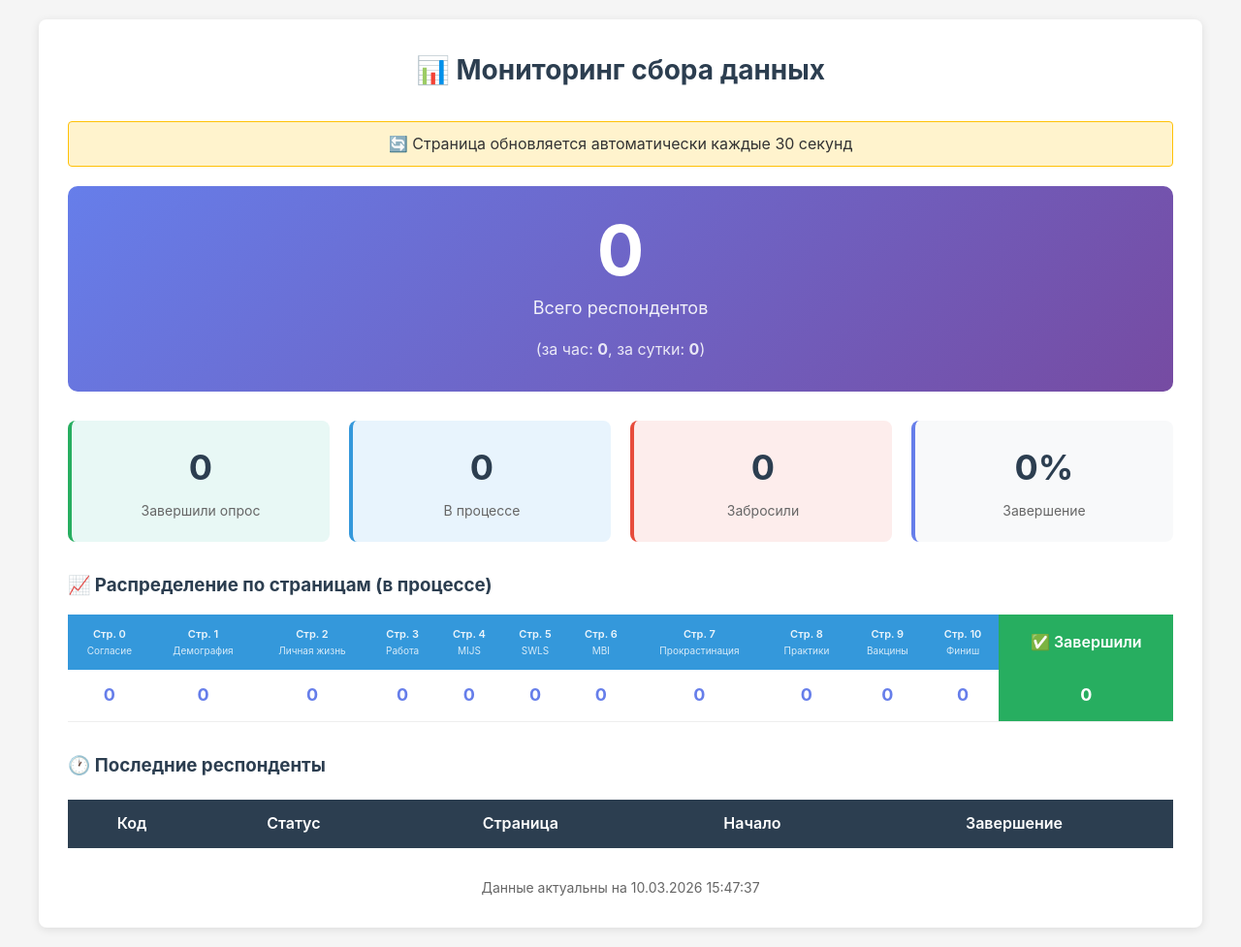
After one commit to mnogosdelal-ru/JediWayThesis, a PHP site: page /Online-Surveys/monitor.php in a window 1280 px wide. The commit adds this page. Shown: the whole page at 97% size. Run offline with PHP 8.4, Linux system fonts and the light colour scheme; tables that the repository leaves empty hold one stand-in row (values such as "Sample post"); lists and menus that the app fills with data are empty.

Commit message:
Добавили страницу мониторинга и починили багу совместимости

```diff
--- /dev/null
+++ b/Survey-02 (Large-Jedi-Survey)/public/monitor.php
@@ -0,0 +1,401 @@
+<?php
+/**
+ * Страница мониторинга сбора данных
+ *
+ * Отображает статистику по респондентам и их прогресс
+ */
+
+require_once __DIR__ . '/../config/config.php';
+require_once __DIR__ . '/../src/Database.php';
+
+// Получаем общую статистику
+$statsQuery = "
+    SELECT
+        COUNT(*) as total,
+        SUM(CASE WHEN created_at >= DATE_SUB(NOW(), INTERVAL 1 HOUR) THEN 1 ELSE 0 END) as last_hour,
+        SUM(CASE WHEN created_at >= DATE_SUB(NOW(), INTERVAL 24 HOUR) THEN 1 ELSE 0 END) as last_24h,
+        SUM(CASE WHEN status = 'completed' THEN 1 ELSE 0 END) as completed,
+        SUM(CASE WHEN status = 'in_progress' THEN 1 ELSE 0 END) as in_progress,
+        SUM(CASE WHEN status = 'abandoned' THEN 1 ELSE 0 END) as abandoned
+    FROM respondents
+";
+
+$stats = Database::selectOne($statsQuery);
+
+// Получаем распределение по страницам
+$pagesQuery = "
+    SELECT
+        current_page,
+        COUNT(*) as count
+    FROM respondents
+    WHERE status = 'in_progress'
+    GROUP BY current_page
+    ORDER BY current_page
+";
+
+$pages = Database::select($pagesQuery);
+
+// Создаём массив для всех страниц (0-10)
+$pagesDistribution = [];
+for ($i = 0; $i <= 10; $i++) {
+    $pagesDistribution[$i] = 0;
+}
+
+foreach ($pages as $row) {
+    $pageNum = (int)$row['current_page'];
+    if ($pageNum >= 0 && $pageNum <= 10) {
+        $pagesDistribution[$pageNum] = (int)$row['count'];
+    }
+}
+
+// Названия страниц
+$pageNames = [
+    0 => 'Согласие',
+    1 => 'Демография',
+    2 => 'Личная жизнь',
+    3 => 'Работа',
+    4 => 'MIJS',
+    5 => 'SWLS',
+    6 => 'MBI',
+    7 => 'Прокрастинация',
+    8 => 'Практики',
+    9 => 'Вакцины',
+    10 => 'Финиш'
+];
+
+// Получаем последних респондентов
+$recentQuery = "
+    SELECT code, status, current_page, created_at, completed_at
+    FROM respondents
+    ORDER BY created_at DESC
+    LIMIT 10
+";
+$recent = Database::select($recentQuery);
+
+$page_title = 'Мониторинг сбора данных';
+?>
+<!DOCTYPE html>
+<html lang="ru">
+<head>
+    <meta charset="UTF-8">
+    <meta name="viewport" content="width=device-width, initial-scale=1.0">
+    <title><?= htmlspecialchars($page_title) ?></title>
+    <link rel="icon" type="image/svg+xml" href="favicon.svg">
+    <style>
+        * {
+            box-sizing: border-box;
+            margin: 0;
+            padding: 0;
+        }
+
+        body {
+            font-family: -apple-system, BlinkMacSystemFont, 'Segoe UI', Roboto, Oxygen, Ubuntu, sans-serif;
+            line-height: 1.6;
+            color: #333;
+            background: #f5f5f5;
+            padding: 20px;
+        }
+
+        .container {
+            max-width: 1200px;
+            margin: 0 auto;
+            background: white;
+            padding: 30px;
+            border-radius: 8px;
+            box-shadow: 0 2px 10px rgba(0,0,0,0.1);
+        }
+
+        h1 {
+            font-size: 28px;
+            margin-bottom: 30px;
+            color: #2c3e50;
+            text-align: center;
+        }
+
+        .total-block {
+            background: linear-gradient(135deg, #667eea 0%, #764ba2 100%);
+            color: white;
+            padding: 30px;
+            border-radius: 10px;
+            text-align: center;
+            margin-bottom: 30px;
+        }
+
+        .total-number {
+            font-size: 72px;
+            font-weight: 700;
+            line-height: 1;
+            margin-bottom: 10px;
+        }
+
+        .total-label {
+            font-size: 18px;
+            opacity: 0.9;
+        }
+
+        .total-details {
+            margin-top: 15px;
+            font-size: 16px;
+            opacity: 0.85;
+        }
+
+        .stats-grid {
+            display: grid;
+            grid-template-columns: repeat(auto-fit, minmax(200px, 1fr));
+            gap: 20px;
+            margin-bottom: 30px;
+        }
+
+        .stat-card {
+            background: #f8f9fa;
+            padding: 20px;
+            border-radius: 8px;
+            text-align: center;
+            border-left: 4px solid #667eea;
+        }
+
+        .stat-card.completed {
+            border-left-color: #27ae60;
+            background: #e8f8f5;
+        }
+
+        .stat-card.in-progress {
+            border-left-color: #3498db;
+            background: #e8f4fd;
+        }
+
+        .stat-card.abandoned {
+            border-left-color: #e74c3c;
+            background: #fdedec;
+        }
+
+        .stat-number {
+            font-size: 36px;
+            font-weight: 700;
+            color: #2c3e50;
+        }
+
+        .stat-label {
+            font-size: 14px;
+            color: #666;
+            margin-top: 5px;
+        }
+
+        .table-container {
+            overflow-x: auto;
+            margin-bottom: 30px;
+        }
+
+        table {
+            width: 100%;
+            border-collapse: collapse;
+            background: white;
+        }
+
+        th {
+            background: #3498db;
+            color: white;
+            padding: 12px 8px;
+            text-align: center;
+            font-weight: 600;
+        }
+
+        td {
+            padding: 12px 8px;
+            text-align: center;
+            border-bottom: 1px solid #eee;
+        }
+
+        tr:hover {
+            background: #f5f5f5;
+        }
+
+        .page-name {
+            font-weight: 600;
+            color: #2c3e50;
+        }
+
+        .count-cell {
+            font-size: 18px;
+            font-weight: 700;
+            color: #667eea;
+        }
+
+        .completed-cell {
+            background: #27ae60;
+            color: white;
+            font-weight: 700;
+            font-size: 18px;
+        }
+
+        .recent-table {
+            margin-top: 20px;
+        }
+
+        .recent-table th {
+            background: #2c3e50;
+        }
+
+        .status-badge {
+            display: inline-block;
+            padding: 4px 12px;
+            border-radius: 12px;
+            font-size: 12px;
+            font-weight: 600;
+        }
+
+        .status-in_progress {
+            background: #3498db;
+            color: white;
+        }
+
+        .status-completed {
+            background: #27ae60;
+            color: white;
+        }
+
+        .status-abandoned {
+            background: #e74c3c;
+            color: white;
+        }
+
+        .refresh-notice {
+            text-align: center;
+            color: #666;
+            font-size: 14px;
+            margin-top: 20px;
+        }
+
+        .auto-refresh {
+            background: #fff3cd;
+            border: 1px solid #ffc107;
+            padding: 10px 20px;
+            border-radius: 4px;
+            text-align: center;
+            margin-bottom: 20px;
+        }
+    </style>
+</head>
+<body>
+    <div class="container">
+        <h1>📊 Мониторинг сбора данных</h1>
+
+        <div class="auto-refresh">
+            🔄 Страница обновляется автоматически каждые 30 секунд
+        </div>
+
+        <!-- Общая статистика -->
+        <div class="total-block">
+            <div class="total-number"><?= (int)$stats['total'] ?></div>
+            <div class="total-label">Всего респондентов</div>
+            <div class="total-details">
+                (за час: <strong><?= (int)$stats['last_hour'] ?></strong>,
+                 за сутки: <strong><?= (int)$stats['last_24h'] ?></strong>)
+            </div>
+        </div>
+
+        <!-- Карточки статистики -->
+        <div class="stats-grid">
+            <div class="stat-card completed">
+                <div class="stat-number"><?= (int)$stats['completed'] ?></div>
+                <div class="stat-label">Завершили опрос</div>
+            </div>
+
+            <div class="stat-card in-progress">
+                <div class="stat-number"><?= (int)$stats['in_progress'] ?></div>
+                <div class="stat-label">В процессе</div>
+            </div>
+
+            <div class="stat-card abandoned">
+                <div class="stat-number"><?= (int)$stats['abandoned'] ?></div>
+                <div class="stat-label">Забросили</div>
+            </div>
+
+            <?php
+            $completionRate = $stats['total'] > 0
+                ? round(($stats['completed'] / $stats['total']) * 100)
+                : 0;
+            ?>
+            <div class="stat-card">
+                <div class="stat-number"><?= $completionRate ?>%</div>
+                <div class="stat-label">Завершение</div>
+            </div>
+        </div>
+
+        <!-- Таблица распределения по страницам -->
+        <div class="table-container">
+            <h3 style="margin-bottom: 15px; color: #2c3e50;">📈 Распределение по страницам (в процессе)</h3>
+            <table>
+                <thead>
+                    <tr>
+                        <?php for ($i = 0; $i <= 10; $i++): ?>
+                        <th>
+                            <div style="font-size: 11px; opacity: 0.9;">Стр. <?= $i ?></div>
+                            <div style="font-size: 10px; opacity: 0.8; font-weight: normal;"><?= $pageNames[$i] ?></div>
+                        </th>
+                        <?php endfor; ?>
+                        <th style="background: #27ae60;">✅ Завершили</th>
+                    </tr>
+                </thead>
+                <tbody>
+                    <tr>
+                        <?php for ($i = 0; $i <= 10; $i++): ?>
+                        <td>
+                            <div class="count-cell"><?= $pagesDistribution[$i] ?></div>
+                        </td>
+                        <?php endfor; ?>
+                        <td class="completed-cell"><?= (int)$stats['completed'] ?></td>
+                    </tr>
+                </tbody>
+            </table>
+        </div>
+
+        <!-- Последние респонденты -->
+        <div class="table-container">
+            <h3 style="margin-bottom: 15px; color: #2c3e50;">🕐 Последние респонденты</h3>
+            <table class="recent-table">
+                <thead>
+                    <tr>
+                        <th>Код</th>
+                        <th>Статус</th>
+                        <th>Страница</th>
+                        <th>Начало</th>
+                        <th>Завершение</th>
+                    </tr>
+                </thead>
+                <tbody>
+                    <?php foreach ($recent as $r): ?>
+                    <tr>
+                        <td style="font-family: monospace; font-size: 14px;">
+                            <a href="results.php?code=<?= htmlspecialchars($r['code']) ?>" target="_blank">
+                                <?= htmlspecialchars($r['code']) ?>
+                            </a>
+                        </td>
+                        <td>
+                            <span class="status-badge status-<?= $r['status'] ?>">
+                                <?= $r['status'] === 'in_progress' ? 'В процессе' : ($r['status'] === 'completed' ? 'Завершён' : 'Заброшен') ?>
+                            </span>
+                        </td>
+                        <td><?= $r['current_page'] ?></td>
+                        <td><?= date('d.m.Y H:i', strtotime($r['created_at'])) ?></td>
+                        <td><?= $r['completed_at'] ? date('d.m.Y H:i', strtotime($r['completed_at'])) : '—' ?></td>
+                    </tr>
+                    <?php endforeach; ?>
+                </tbody>
+            </table>
+        </div>
+
+        <p class="refresh-notice">
+            Данные актуальны на <?= date('d.m.Y H:i:s') ?>
+        </p>
+    </div>
+
+    <!-- Автообновление страницы -->
+    <script>
+        // Обновлять каждые 30 секунд
+        setTimeout(function() {
+            location.reload();
+        }, 30000);
+    </script>
+</body>
+</html>
```
Also changed, not shown: Survey-02 (Large-Jedi-Survey)/public/index.php (+41 -16 lines), Survey-02 (Large-Jedi-Survey)/public/save.php (+25 -0 lines).
